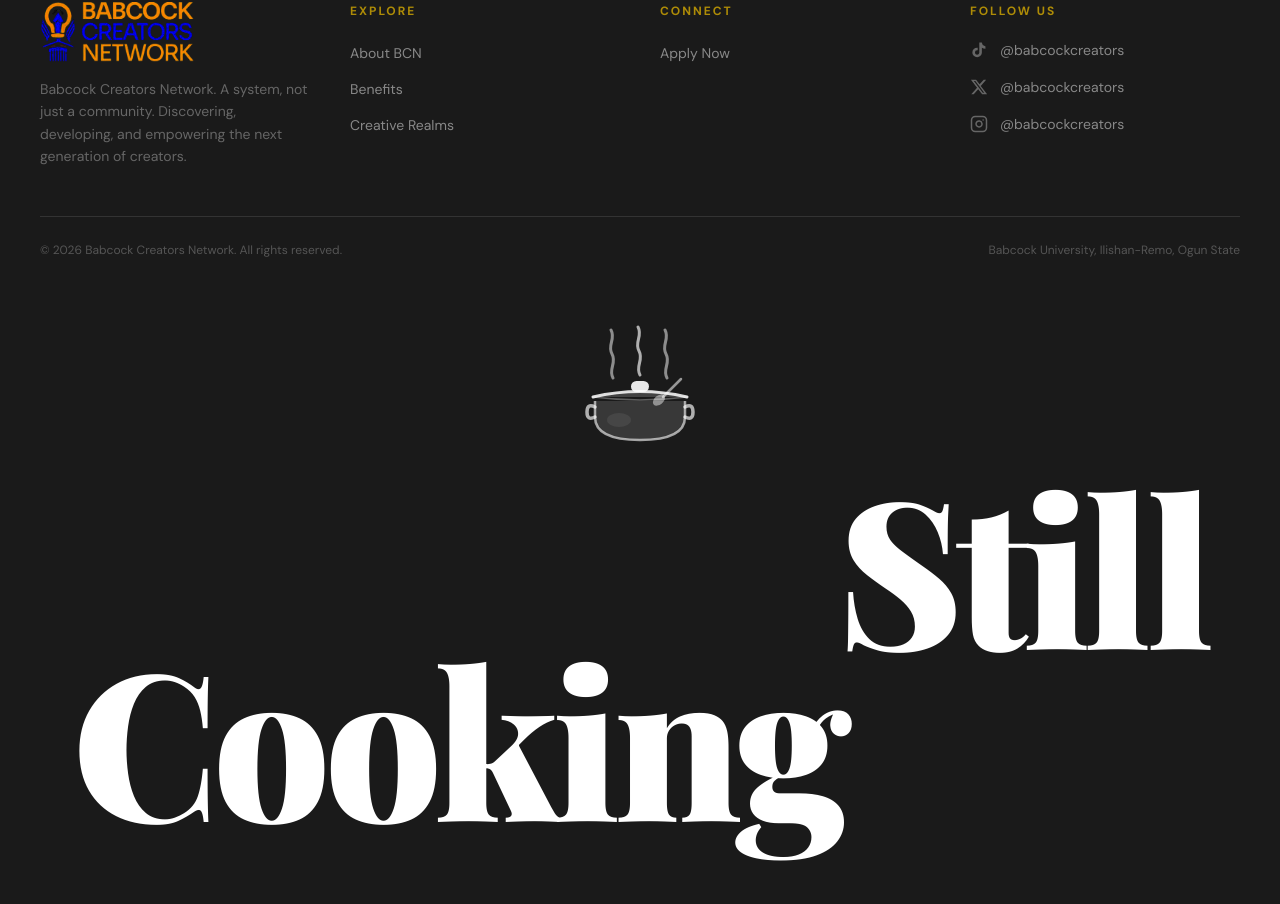
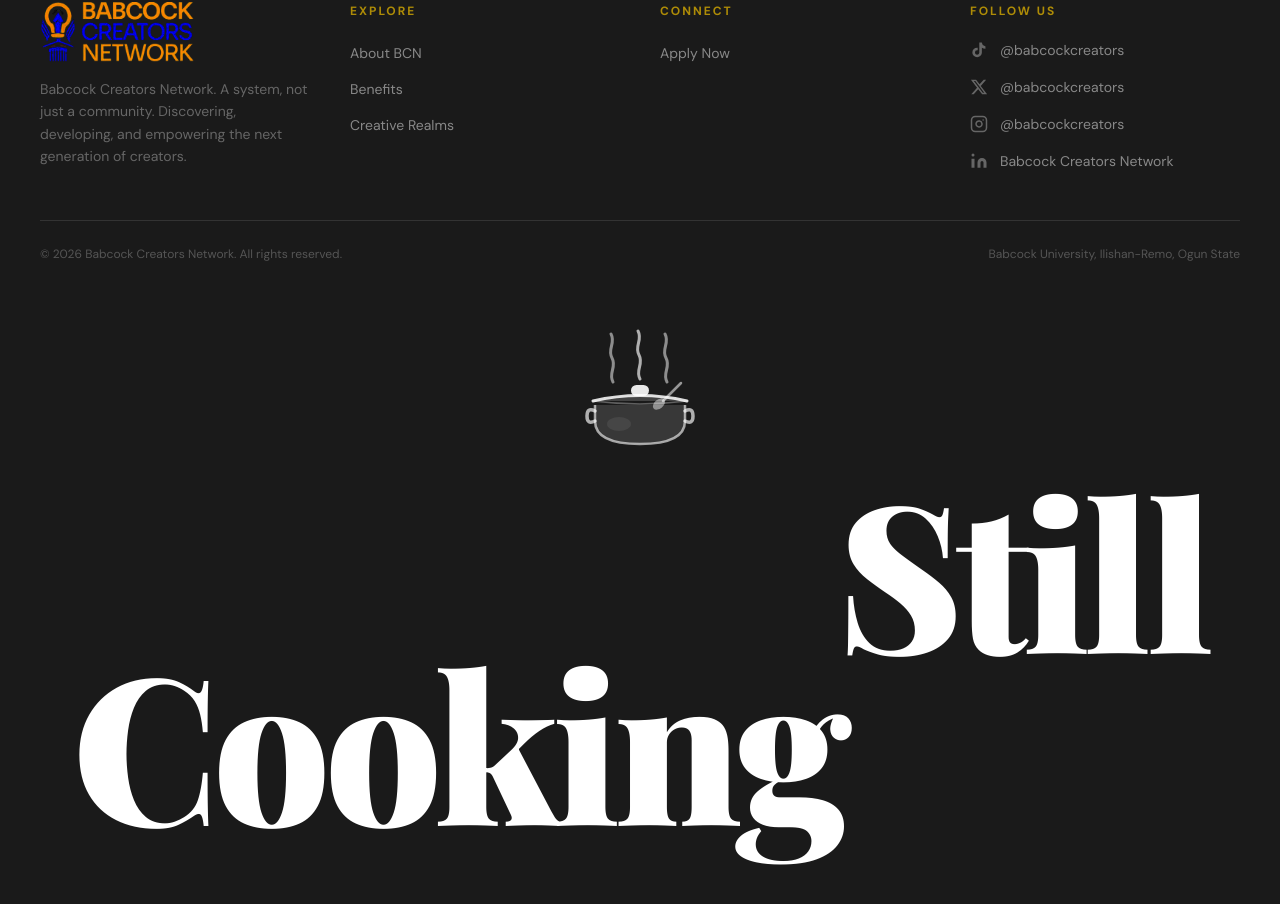
Before and after one commit to Kachi-Obata/BabcockCreatorsNetwork, a Next.js app: page / in a window 1280 px wide. Shown: the part 7821-8725 px from the top of the page. Built offline with nearby package versions, Linux system fonts and the light colour scheme.

Commit message:
linkedin icon in footer

```diff
--- a/app/components/Footer.tsx
+++ b/app/components/Footer.tsx
@@ -22,6 +22,13 @@
   </svg>
 );
 
+const LinkedInIcon = () => (
+  <svg width="18" height="18" viewBox="0 0 24 24" fill="currentColor">
+    <path d="M16 8a6 6 0 016 6v7h-4v-7a2 2 0 00-2-2 2 2 0 00-2 2v7h-4v-7a6 6 0 016-6zM2 9h4v12H2z"/>
+    <circle cx="4" cy="4" r="2"/>
+  </svg>
+);
+
 const socials = [
   {
     label: "@babcockcreators",
@@ -40,6 +47,12 @@
     href: "https://www.instagram.com/babcockcreators",
     Icon: InstagramIcon,
     platform: "Instagram",
+  },
+  {
+    label: "Babcock Creators Network",
+    href: "https://www.linkedin.com/company/babcock-creators-network/",
+    Icon: LinkedInIcon,
+    platform: "LinkedIn",
   },
 ];
 
```
